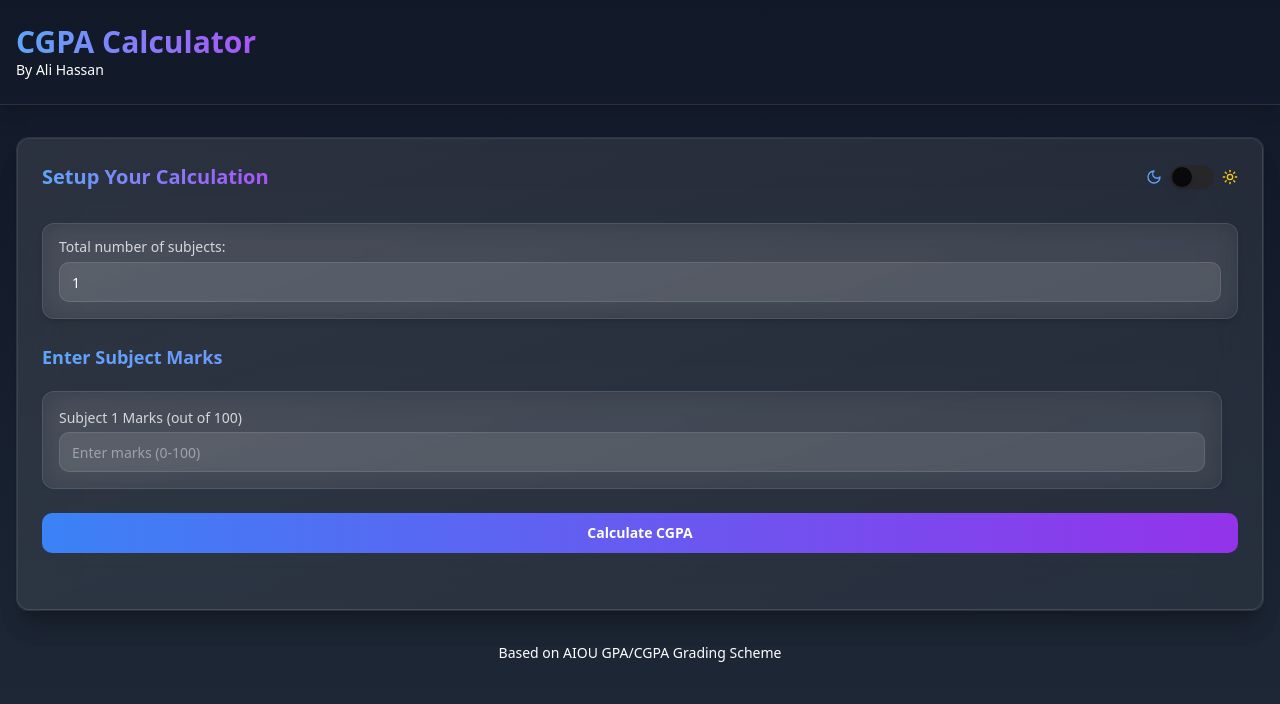
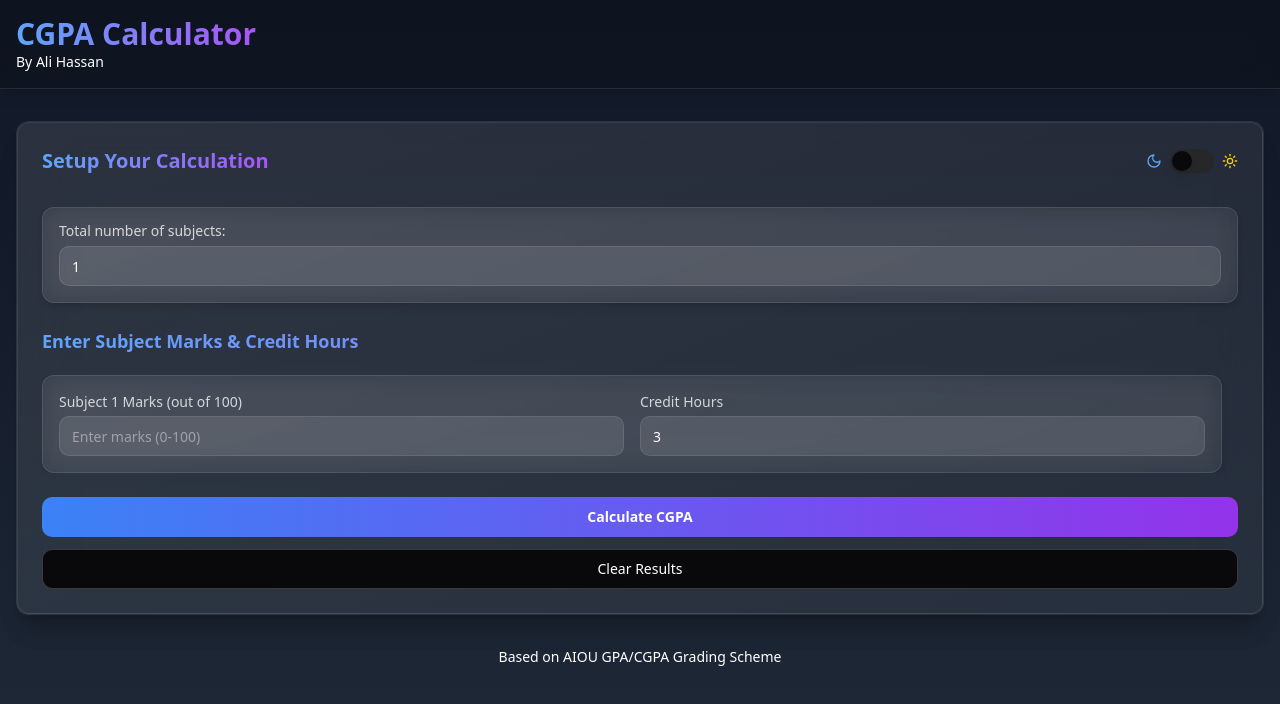
Before and after one commit to Alihassan-aws/AIOU-CGPA-Calculator, a React (Vite) app: page / in a window 1280 px wide. Shown: the top 704 px of the page. Built offline with nearby package versions, Linux system fonts and the light colour scheme.

Commit message:
feat: Enhance UI and add features
- Sticky header with glass animations.
- Dark/light mode toggle in the top-right corner.
- Clear results button.
- Max subjects increased to 50.
- Added custom credit hours input.

```diff
--- a/src/components/CGPACalculator.tsx
+++ b/src/components/CGPACalculator.tsx
@@ -13,8 +13,8 @@ import { Sun, Moon, Eye } from "lucide-react";
 
 const CGPACalculator = () => {
   const [subjectCount, setSubjectCount] = useState<string>("1");
-  const [subjects, setSubjects] = useState<{ id: number; name: string; marks: number }[]>([
-    { id: 1, name: "Subject 1", marks: 0 }
+  const [subjects, setSubjects] = useState<{ id: number; name: string; marks: number; creditHours: number }[]>([
+    { id: 1, name: "Subject 1", marks: 0, creditHours: 3 }
   ]);
   const [results, setResults] = useState<{
     gpa: number;
@@ -40,13 +40,13 @@ const CGPACalculator = () => {
 
     const count = parseInt(inputValue, 10) || 0;
 
-    if (count > 0 && count <= 20) {
+    if (count > 0 && count <= 50) {
       // Update subject array based on new count
       if (count > subjects.length) {
         // Add more subjects
         const newSubjects = [...subjects];
         for (let i = subjects.length + 1; i <= count; i++) {
-          newSubjects.push({ id: i, name: `Subject ${i}`, marks: 0 });
+          newSubjects.push({ id: i, name: `Subject ${i}`, marks: 0, creditHours: 3 });
         }
         setSubjects(newSubjects);
       } else if (count < subjects.length) {
@@ -56,18 +56,18 @@ const CGPACalculator = () => {
     } else if (count <= 0) {
       // If invalid input or zero, clear subjects
       setSubjects([]);
-    } else if (count > 20) {
-      // Max 20 subjects
-      setSubjectCount("20");
+    } else if (count > 50) {
+      // Max 50 subjects
+      setSubjectCount("50");
 
       const newSubjects = [...subjects];
-      if (subjects.length < 20) {
-        for (let i = subjects.length + 1; i <= 20; i++) {
-          newSubjects.push({ id: i, name: `Subject ${i}`, marks: 0 });
+      if (subjects.length < 50) {
+        for (let i = subjects.length + 1; i <= 50; i++) {
+          newSubjects.push({ id: i, name: `Subject ${i}`, marks: 0, creditHours: 3 });
         }
-        setSubjects(newSubjects.slice(0, 20));
+        setSubjects(newSubjects.slice(0, 50));
       } else {
-        setSubjects(subjects.slice(0, 20));
+        setSubjects(subjects.slice(0, 50));
       }
     }
   };
@@ -82,12 +82,27 @@ const CGPACalculator = () => {
     );
   };
 
+  // Handle subject credit hours change
+  const handleCreditHoursChange = (id: number, value: number) => {
+    const newValue = value <= 0 ? 1 : value > 12 ? 12 : value;
+    setSubjects(
+      subjects.map(subject =>
+        subject.id === id ? { ...subject, creditHours: newValue } : subject
+      )
+    );
+  };
+
   // Calculate results
   const calculateResults = () => {
     if (subjects.length === 0) return;
 
-    const totalMarks = subjects.reduce((sum, subject) => sum + subject.marks, 0);
-    const percentage = totalMarks / subjects.length;
+    // Calculate weighted average based on credit hours
+    const totalCreditHours = subjects.reduce((sum, subject) => sum + subject.creditHours, 0);
+    const totalWeightedMarks = subjects.reduce(
+      (sum, subject) => sum + (subject.marks * subject.creditHours), 0
+    );
+
+    const percentage = totalCreditHours > 0 ? totalWeightedMarks / totalCreditHours : 0;
     const gpa = calculateGPA(percentage);
     const grade = getGrade(percentage);
 
@@ -103,6 +118,8 @@ const CGPACalculator = () => {
   // Clear results
   const clearResults = () => {
     setResults(null);
+    setSubjectCount("1");
+    setSubjects([{ id: 1, name: "Subject 1", marks: 0, creditHours: 3 }]);
     toast.info("Results cleared");
   };
 
@@ -131,18 +148,6 @@ const CGPACalculator = () => {
           animate={{ opacity: 1, x: 0 }}
           transition={{ delay: 0.2, duration: 0.4 }}
         >
-          {results && (
-            <Button
-              variant="ghost"
-              size="sm"
-              className="flex items-center gap-1 text-sm"
-              onClick={clearResults}
-            >
-              <Eye size={16} />
-              <span>Clear</span>
-            </Button>
-          )}
-
           <div className="flex items-center space-x-2">
             <Moon size={16} className="text-blue-400" />
             <Switch
@@ -170,7 +175,7 @@ const CGPACalculator = () => {
             value={subjectCount}
             onChange={handleSubjectCountChange}
             className="glass-input"
-            placeholder="Enter number of subjects (max 20)"
+            placeholder="Enter number of subjects (max 50)"
           />
         </div>
       </motion.div>
@@ -184,12 +189,13 @@ const CGPACalculator = () => {
           <SubjectList
             subjects={subjects}
             onMarksChange={handleMarksChange}
+            onCreditHoursChange={handleCreditHoursChange}
           />
         </motion.div>
       )}
 
       <motion.div
-        className="mt-6 mb-8"
+        className="mt-6 space-y-3"
         initial={{ y: 20, opacity: 0 }}
         animate={{ y: 0, opacity: 1 }}
         transition={{ delay: 0.3, duration: 0.5 }}
@@ -201,6 +207,14 @@ const CGPACalculator = () => {
         >
           Calculate CGPA
         </Button>
+
+        <Button
+          onClick={clearResults}
+          variant="outline"
+          className="w-full border-white/20 hover:bg-white/10 text-white font-medium py-3 transition-all duration-300"
+        >
+          Clear Results
+        </Button>
       </motion.div>
 
       {results && <ResultsDisplay results={results} />}
--- a/src/components/SubjectList.tsx
+++ b/src/components/SubjectList.tsx
@@ -10,17 +10,20 @@ interface SubjectListProps {
     id: number;
     name: string;
     marks: number;
+    creditHours: number;
   }>;
   onMarksChange: (id: number, value: number) => void;
+  onCreditHoursChange: (id: number, value: number) => void;
 }
 
 const SubjectList: React.FC<SubjectListProps> = ({
   subjects,
-  onMarksChange
+  onMarksChange,
+  onCreditHoursChange
 }) => {
   return (
     <div className="space-y-5">
-      <h3 className="text-lg font-semibold text-gradient">Enter Subject Marks</h3>
+      <h3 className="text-lg font-semibold text-gradient">Enter Subject Marks & Credit Hours</h3>
 
       <ScrollArea className="max-h-[350px] pr-2">
         <div className="space-y-4 pr-2">
@@ -33,6 +36,7 @@ const SubjectList: React.FC<SubjectListProps> = ({
               transition={{ duration: 0.3, delay: index * 0.05 }}
               whileHover={{ scale: 1.02 }}
             >
+              <div className="grid grid-cols-1 md:grid-cols-2 gap-4">
                 <div>
                   <Label htmlFor={`marks-${subject.id}`} className="text-sm opacity-80 mb-1 block">
                     Subject {index + 1} Marks (out of 100)
@@ -55,6 +59,29 @@ const SubjectList: React.FC<SubjectListProps> = ({
                     placeholder="Enter marks (0-100)"
                   />
                 </div>
+                <div>
+                  <Label htmlFor={`credit-${subject.id}`} className="text-sm opacity-80 mb-1 block">
+                    Credit Hours
+                  </Label>
+                  <Input
+                    id={`credit-${subject.id}`}
+                    type="text"
+                    inputMode="decimal"
+                    value={subject.creditHours || ""}
+                    onChange={(e) => {
+                      const value = e.target.value;
+                      const numValue = parseFloat(value);
+
+                      // Allow empty input or valid numbers
+                      if (value === "" || (!isNaN(numValue) && numValue > 0 && numValue <= 12)) {
+                        onCreditHoursChange(subject.id, value === "" ? 0 : numValue);
+                      }
+                    }}
+                    className="glass-input"
+                    placeholder="Enter credit hours (1-12)"
+                  />
+                </div>
+              </div>
             </motion.div>
           ))}
         </div>
--- a/src/pages/Index.tsx
+++ b/src/pages/Index.tsx
@@ -8,12 +8,12 @@ const Index = () => {
   return (
     <div className="min-h-screen bg-gradient-to-b from-gray-900 to-gray-800 text-white flex flex-col transition-colors duration-300 light:from-gray-100 light:to-white light:text-gray-800">
       <motion.header
-        className="py-6 shadow-lg border-b border-white/10 light:border-black/10"
+        className="py-4 sticky top-0 z-50 backdrop-blur-md bg-black/20 light:bg-white/20 border-b border-white/10 light:border-black/10 shadow-lg"
         initial={{ opacity: 0, y: -10 }}
         animate={{ opacity: 1, y: 0 }}
         transition={{ duration: 0.5 }}
       >
-        <div className="container mx-auto px-4 flex flex-col sm:flex-row sm:justify-between sm:items-center">
+        <div className="container mx-auto px-4 flex flex-row justify-between items-center">
           <div className="flex flex-col items-start">
             <motion.h1
               className="text-2xl md:text-3xl font-bold text-gradient"
```
Lines whose indentation alone changed are shown as unchanged.
